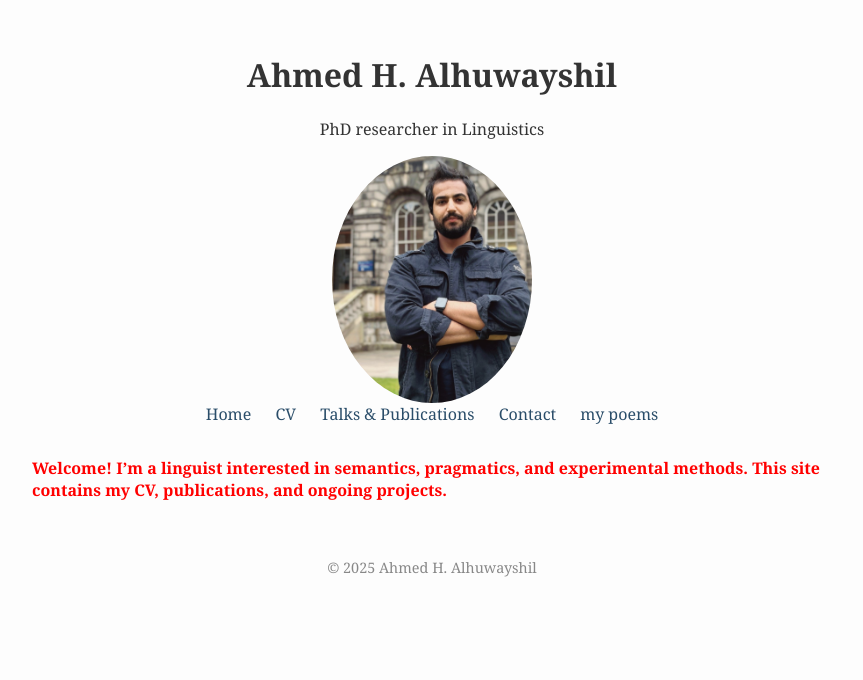
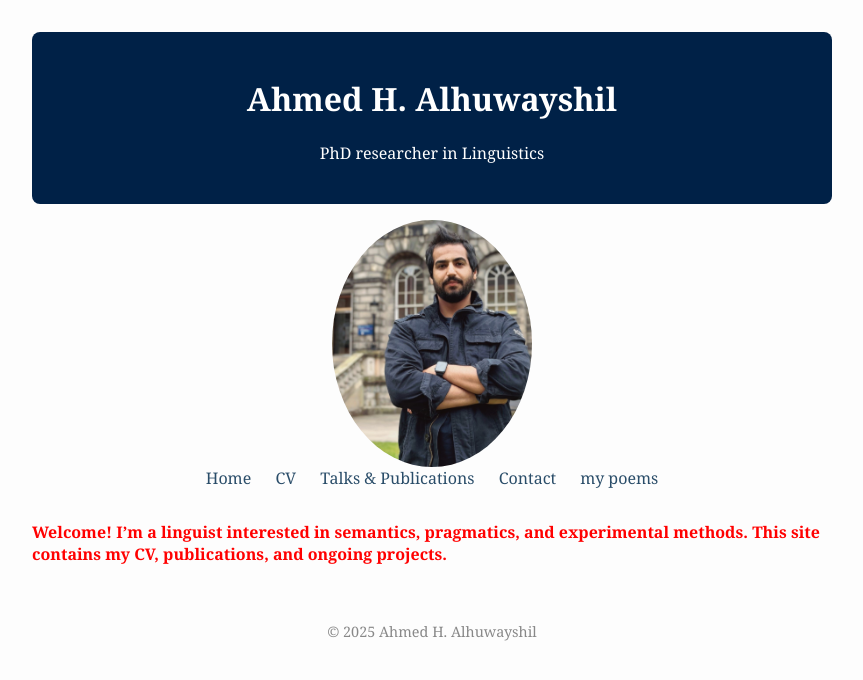
Before and after one commit to aalhuwayshil/aalhuwayshil.github.io, a plain HTML site: page index.html in a window 1280 px wide. Shown: the whole page, without its empty margins (208-1071 px from the left). Drawn offline with Linux system fonts and the light colour scheme.

Commit message:
Update stylesheet.css

```diff
--- a/stylesheet.css
+++ b/stylesheet.css
@@ -1,3 +1,12 @@
+header {
+  text-align: center;
+  margin-bottom: 1em;
+  background-color: #002147;  /* navy blue */
+  color: white;
+  padding: 1.5em 0;
+  border-radius: 8px;
+}
+
 body {
   font-family: Georgia, serif;
   margin: 0;
```
